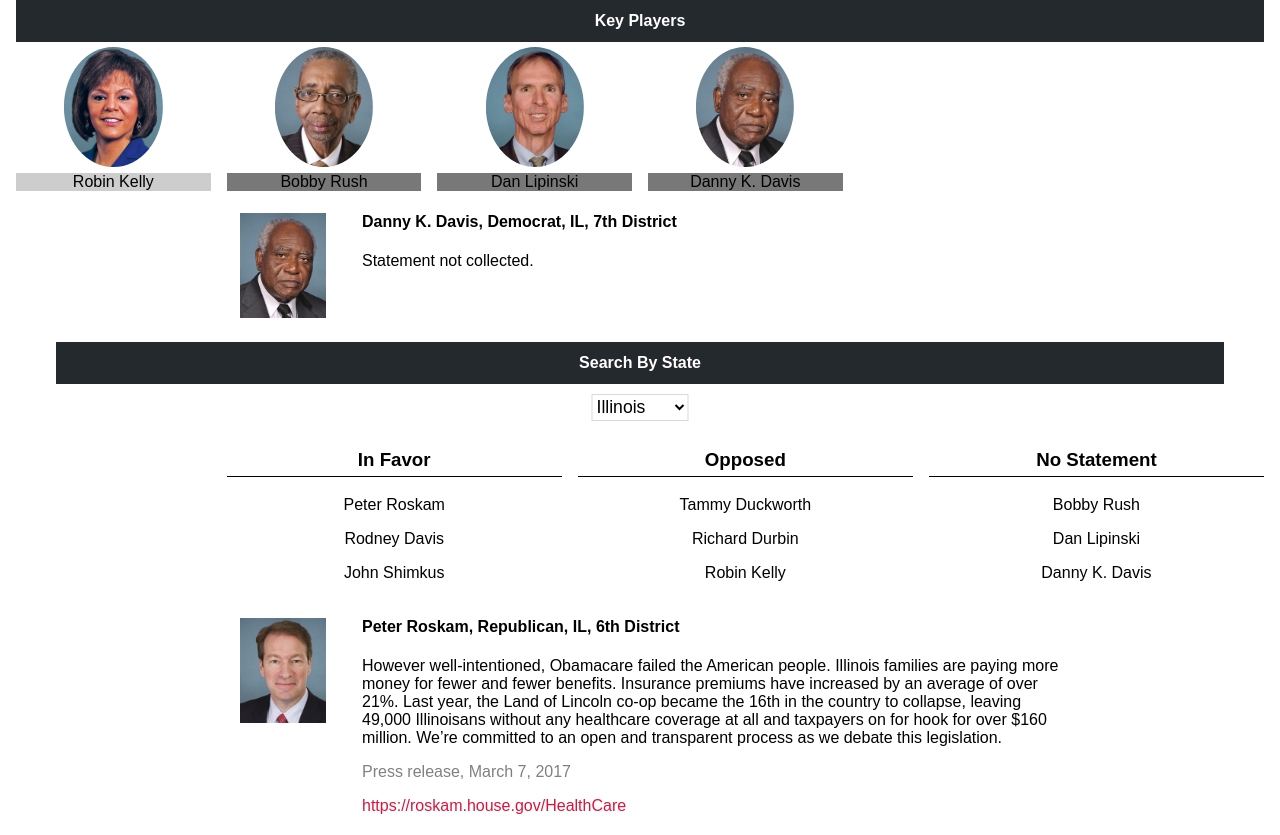
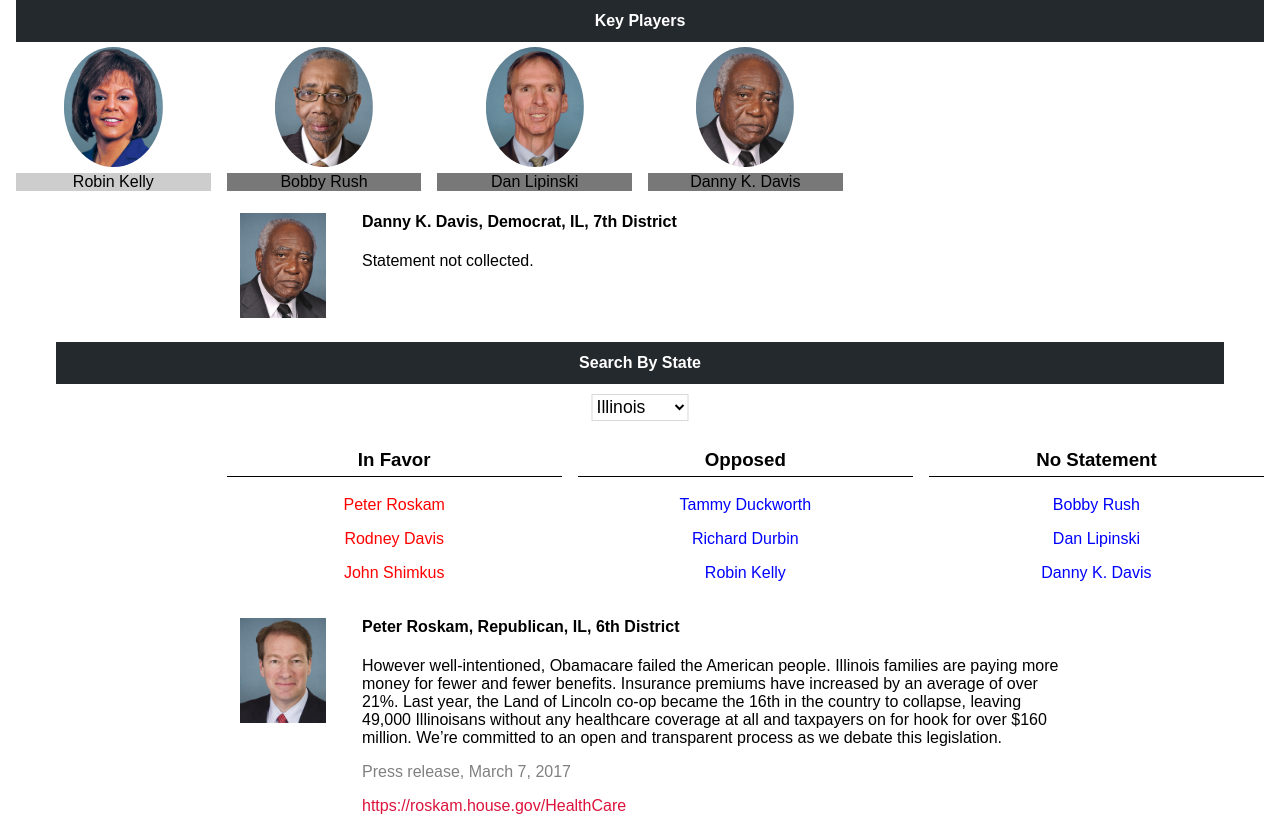
Before and after one commit to MagicWilliams/studio-legislator-tracker, a React (Create React App) app: page / in a window 1280 px wide. Built offline with nearby package versions, Linux system fonts and the light colour scheme.

Commit message:
Added in color coding for the representatives as well as an indicator for when a key player is hovered over/clicked on.

```diff
--- a/src/components/KeyPlayers/KeyPlayers.css
+++ b/src/components/KeyPlayers/KeyPlayers.css
@@ -21,3 +21,9 @@
 .ScrollHeader {
   text-align: center;
 }
+
+.keyPlayer:hover {
+  cursor: pointer;
+  border: 1px solid #cdcdcd;
+
+}
--- a/src/components/KeyPlayers/KeyPlayers.jsx
+++ b/src/components/KeyPlayers/KeyPlayers.jsx
@@ -80,7 +80,7 @@ class KeyPlayer extends Component {
           <Col xs={0} smOffset={2}></Col>
           {this.state.keyPlayers.map(rep =>
             <Col xs={3} sm={2}>
-              <div onClick={() => this.updateShownInfo(rep)}>
+              <div className="keyPlayer" onClick={() => this.updateShownInfo(rep)}>
                 <img src={rep.img} className="thumbnailImage"/>
                 <p className="thumbnailBio" style={(rep.stance) === "opposed" ? {backgroundColor: '#cdcdcd'} : {backgroundColor: '#787878'}}> {rep.name} </p>
               </div>
--- a/src/components/StateReps/StateReps.jsx
+++ b/src/components/StateReps/StateReps.jsx
@@ -36,21 +36,21 @@ class StateReps extends Component {
               <h3 className="stanceTitle"> In Favor </h3>
               {this.props.representatives.map((rep, index) =>
                 {if (rep.stance === "in-favor")
-                  return (<p className="stanceFillers" key={"IF" + index} onClick={() => this.updateShownInfo(rep)}> {rep.name} </p>);}
+                  return (<p className="stanceFillers" key={"IF" + index} style={rep.party.toLowerCase() == " republican" ? {color: "red"} : {color: "blue"}} onClick={() => this.updateShownInfo(rep)}> {rep.name} </p>);}
               )}
             </Col>
             <Col xs={4} sm={2.33}>
               <h3 className="stanceTitle"> Opposed </h3>
               {this.props.representatives.map((rep, index) =>
                 {if (rep.stance === "opposed")
-                  return (<p className="stanceFillers" key={"OP" + index} onClick={() => this.updateShownInfo(rep)}> {rep.name} </p>);}
+                  return (<p className="stanceFillers" key={"OP" + index} style={rep.party.toLowerCase() == " republican" ? {color: "red"} : {color: "blue"}} onClick={() => this.updateShownInfo(rep)}> {rep.name} </p>);}
               )}
             </Col>
             <Col xs={4} sm={2.33}>
               <h3 className="stanceTitle"> No Statement </h3>
               {this.props.representatives.map((rep, index) =>
                 {if (rep.stance === "no-statement")
-                  return (<p className="stanceFillers" key={"NS" + index} onClick={() => this.updateShownInfo(rep)}> {rep.name} </p>);}
+                  return (<p className="stanceFillers" key={"NS" + index} style={rep.party.toLowerCase() == " republican" ? {color: "red"} : {color: "blue"}} onClick={() => this.updateShownInfo(rep)}> {rep.name} </p>);}
               )}
             </Col>
             <Col smOffset={2}></Col>
--- a/src/representatives.json
+++ b/src/representatives.json
@@ -99,13 +99,39 @@
     "stance": "no-statement"
   },
   {
-    "name": "Test CA",
+    "name": "Doug LaMalfa",
+    "img": "/img/danny.jpg",
+    "party": " Republican",
+    "state": " CA",
+    "district": " 1st District",
+    "quote": "Middle income families in the north state have been pleading to our office for relief from the drastic effects of this law; such as significantly higher premiums and deductibles coupled with the loss of their original plan and doctor.",
+    "stance": "in-favor"
+  },
+  {
+    "name": "Tom McClintock",
+    "img": "/img/danny.jpg",
+    "party": " Republican",
+    "state": " CA",
+    "district": " 4th District",
+    "quote": "My motion to request that additional resources be focused to assure access for (older, low-income workers) passed the House Budget Committee on a bipartisan vote, and I am grateful that House leadership worked with my office over the weekend to set these changes in motion in the manager's amendment. With this, I will support passage of this bill to the Senate.",
+    "stance": "in-favor"
+  },
+  {
+    "name": "Kevin McCarthy",
     "img": "/img/danny.jpg",
     "party": " Democrat",
     "state": " CA",
-    "district": " 7th District",
-    "quote": "Statement not collected.",
-    "stance": "no-statement"
-  }
-]
+    "district": " 23rd District",
+    "quote": "Our three-phase approach will build a better, patient-centered health system.",
+    "stance": "in-favor"
+  },
+  {
+    "name": "Jerry McNerney",
+    "img": "/img/danny.jpg",
+    "party": " Democrat",
+    "state": " CA",
+    "district": " 9th District",
+    "quote": "If you're a family living paycheck to paycheck, you have a lot to be afraid of. You will either pay more for less coverage or you will lose coverage altogether.",
+    "stance": "opposed"
+  }]
 }
```
